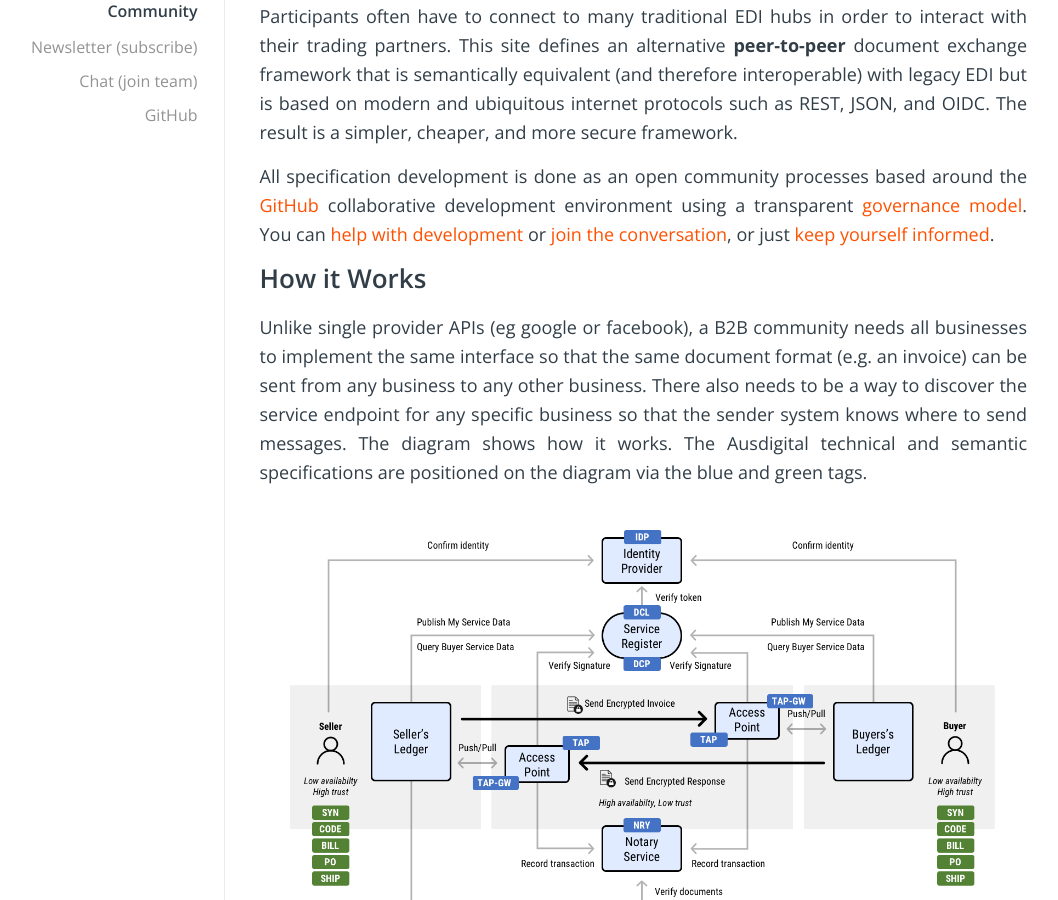
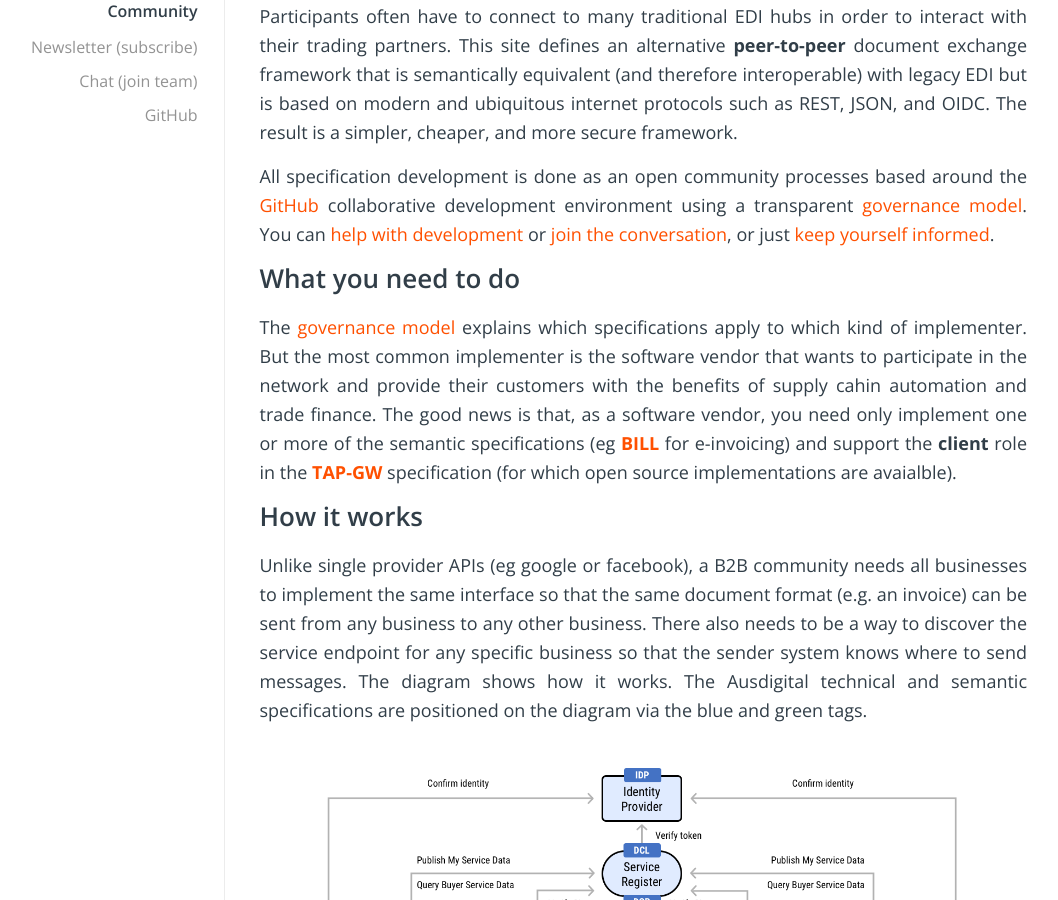
Before and after one commit to ausdigital/ausdigital.github.io, a Jekyll site: the page built from index.md, in a window 1280 px wide and 900 px high, scrolled down 1060 px. Shown: the whole window, without its empty margins (148-1206 px from the left). Built offline with Jekyll 4.4.1, drawn with Linux system fonts in a browser that asks for light colours; comment, search, counter and statistics services are not loaded; our own code applies the rules of GitHub Pages for plain Markdown files; some of the changed text lies outside the part shown.

Commit message:
add "What you need to do" para

```diff
--- a/index.md
+++ b/index.md
@@ -16,7 +16,11 @@
 
 All specification development is done as an open community processes based around the [GitHub](https://github.com/ausdigital) collaborative development environment using a transparent [governance model](/pages/governance-model.md). You can [help with development](https://github.com/ausdigital) or [join the conversation](http://chat.ausdigital.org/), or just [keep yourself informed](http://eepurl.com/ctZ6hf).
 
-## How it Works
+## What you need to do
+
+The [governance model](/pages/governance-model.md) explains which specifications apply to which kind of implementer.  But the most common implementer is the software vendor that wants to participate in the network and provide their customers with the benefits of supply cahin automation and trade finance.  The good news is that, as a software vendor, you need only implement one or more of the semantic specifications (eg **[BILL](http://ausdigital.org/ausdigital-bill/)** for e-invoicing) and support the **client** role in the **[TAP-GW](http://ausdigital.org/ausdigital-tap-gw/)** specification (for which open source implementations are avaialble).
+
+## How it works
 
 Unlike single provider APIs (eg google or facebook), a B2B community needs all businesses to implement the same interface so that the same document format (e.g. an invoice) can be sent from any business to any other business. There also needs to be a way to discover the service endpoint for any specific business so that the sender system knows where to send messages. The diagram shows how it works. The Ausdigital technical and semantic specifications are positioned on the diagram via the blue and green tags.
 
@@ -37,7 +41,7 @@
 
 The success of the interoperability framework depends on uptake by the ledger software providers. Those systems must implement a number of interfaces in a consistent way - which requires clear standards, good test services, and easy to use tooling.  That is the purpose of this site.
 
-## How to Participate
+## How to participate
 
 There are several levels of participation that you can choose from.  Pick any or all of the following:
 
```
